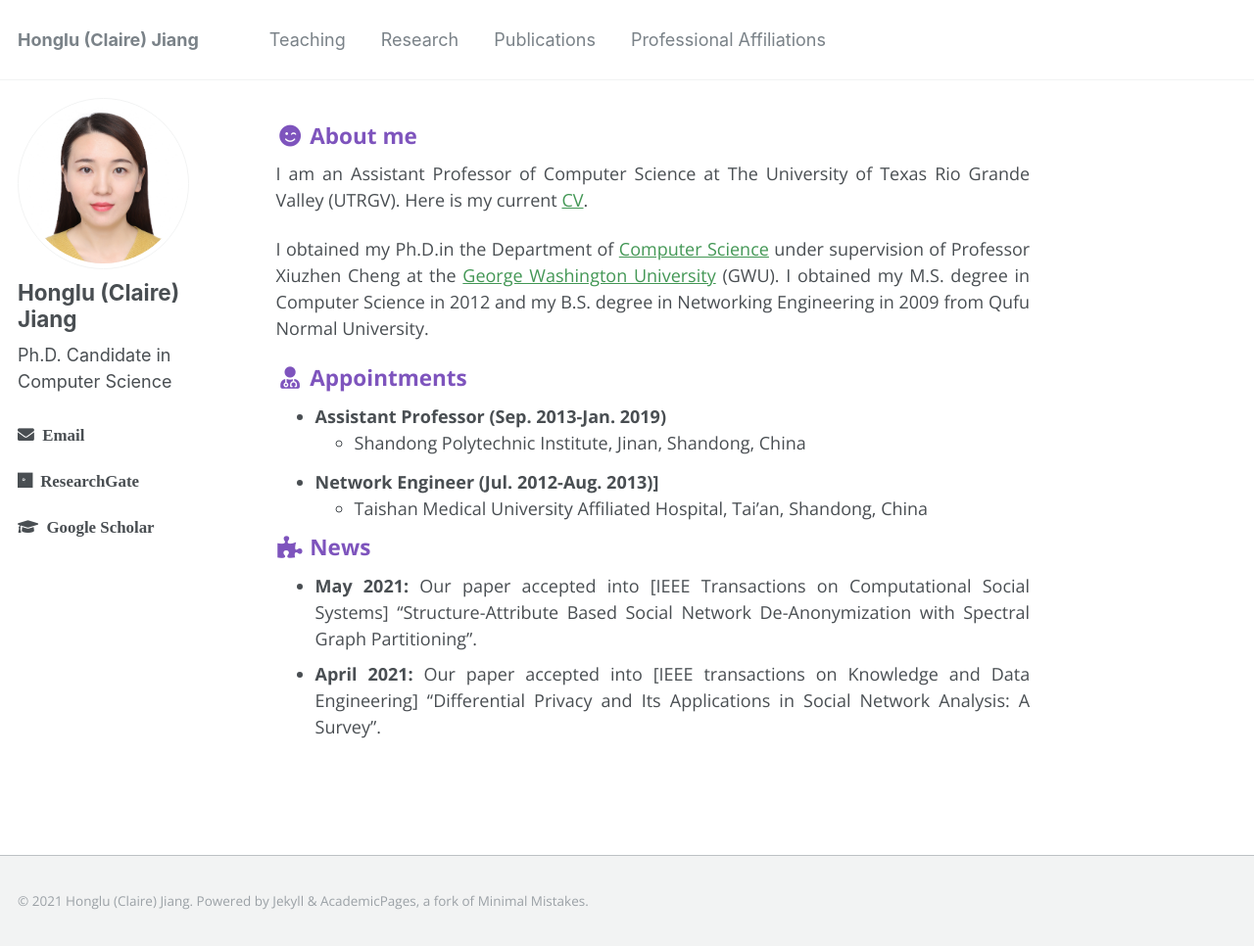
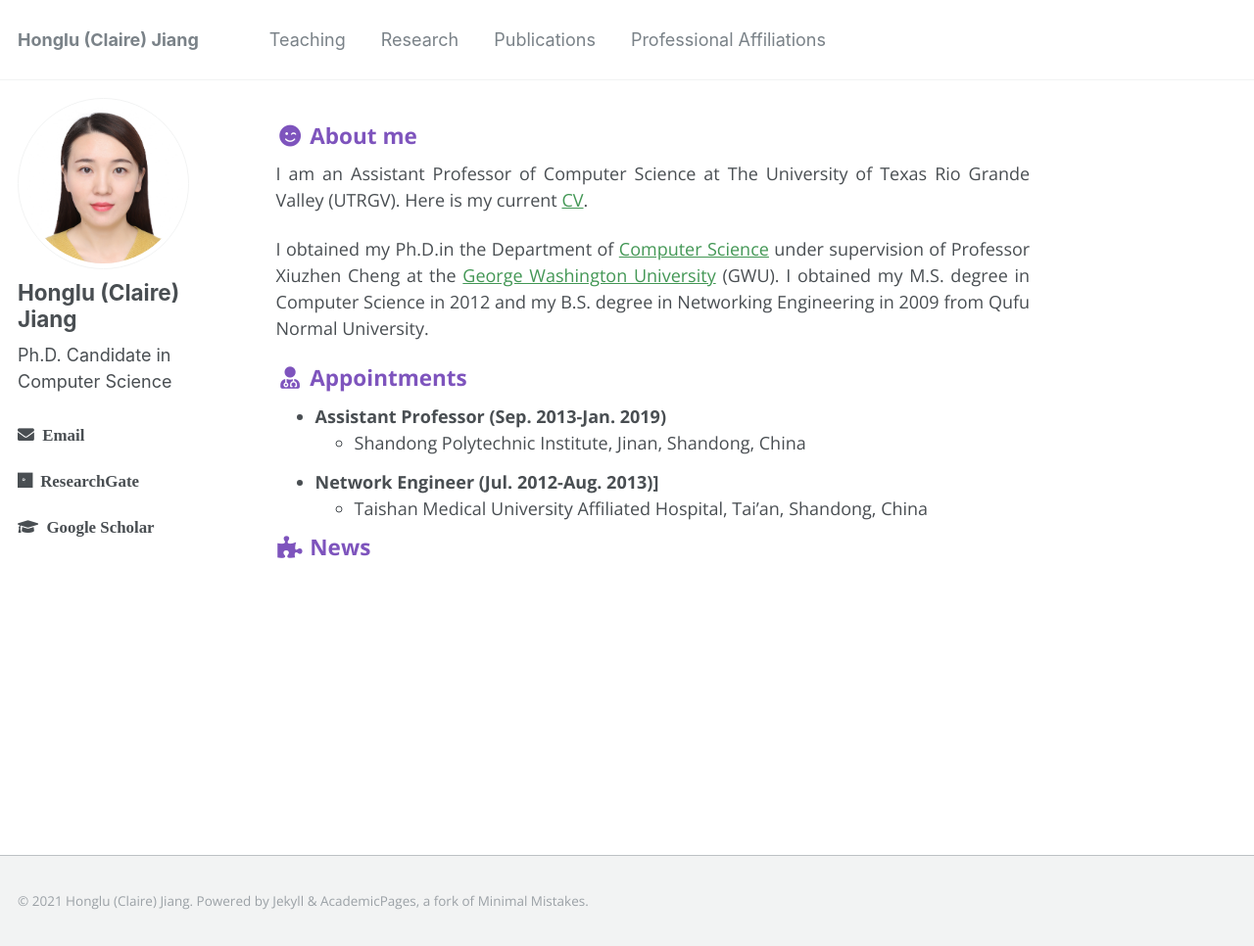
Before and after one commit to hljiang0720/hljiang.github.io, a Jekyll site: the page built from _pages/about.md, in a window 1280 px wide and 966 px high. Shown: the whole window at 98% size. Built offline with Jekyll 4.4.1, drawn with Linux system fonts in a browser that asks for light colours.

Commit message:
Update about.md

```diff
--- a/_pages/about.md
+++ b/_pages/about.md
@@ -23,7 +23,4 @@
   * Taishan Medical University Affiliated Hospital, Tai’an, Shandong, China
 
 
-### <i class="fa fa-fw fa-puzzle-piece" aria-hidden="true"></i> News
-
-  * **May 2021:** Our paper accepted into [IEEE Transactions on Computational Social Systems] “Structure-Attribute Based Social Network De-Anonymization with Spectral Graph Partitioning".
- * **April 2021:** Our paper accepted into [IEEE transactions on Knowledge and Data Engineering] “Differential Privacy and Its Applications in Social Network Analysis: A Survey”.
+<h3><i class="fa fa-fw fa-puzzle-piece" aria-hidden="true"></i> News</h3>
```
